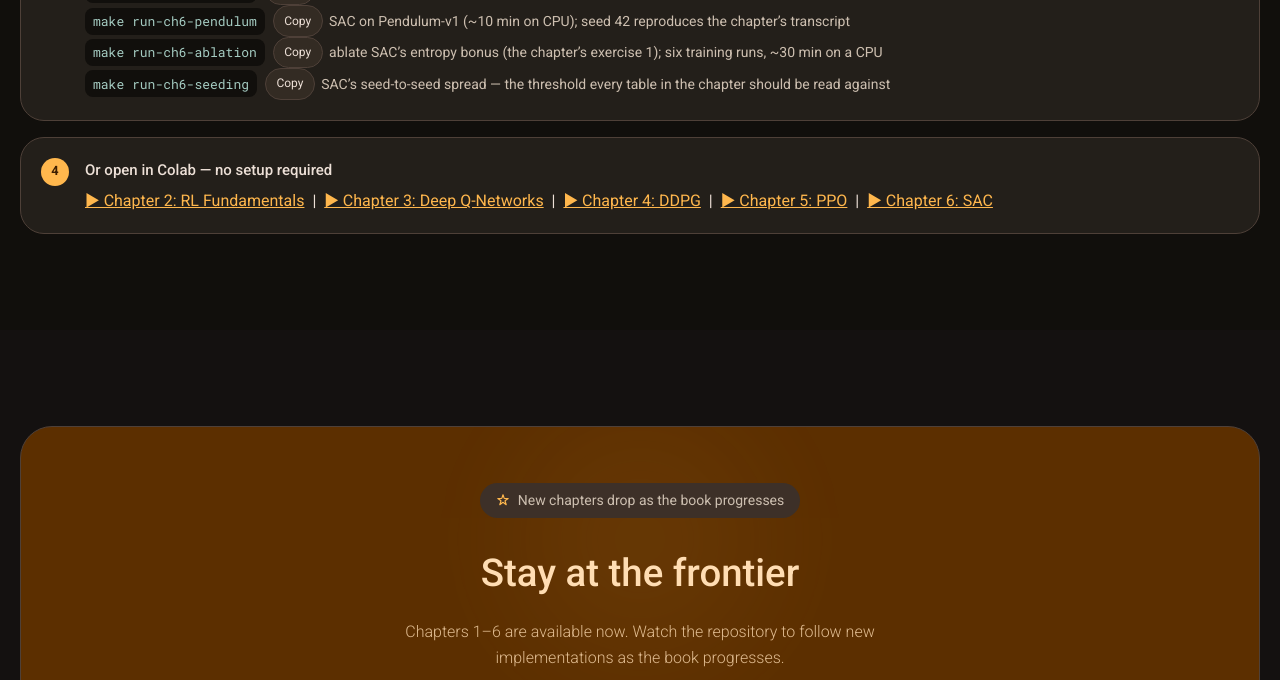
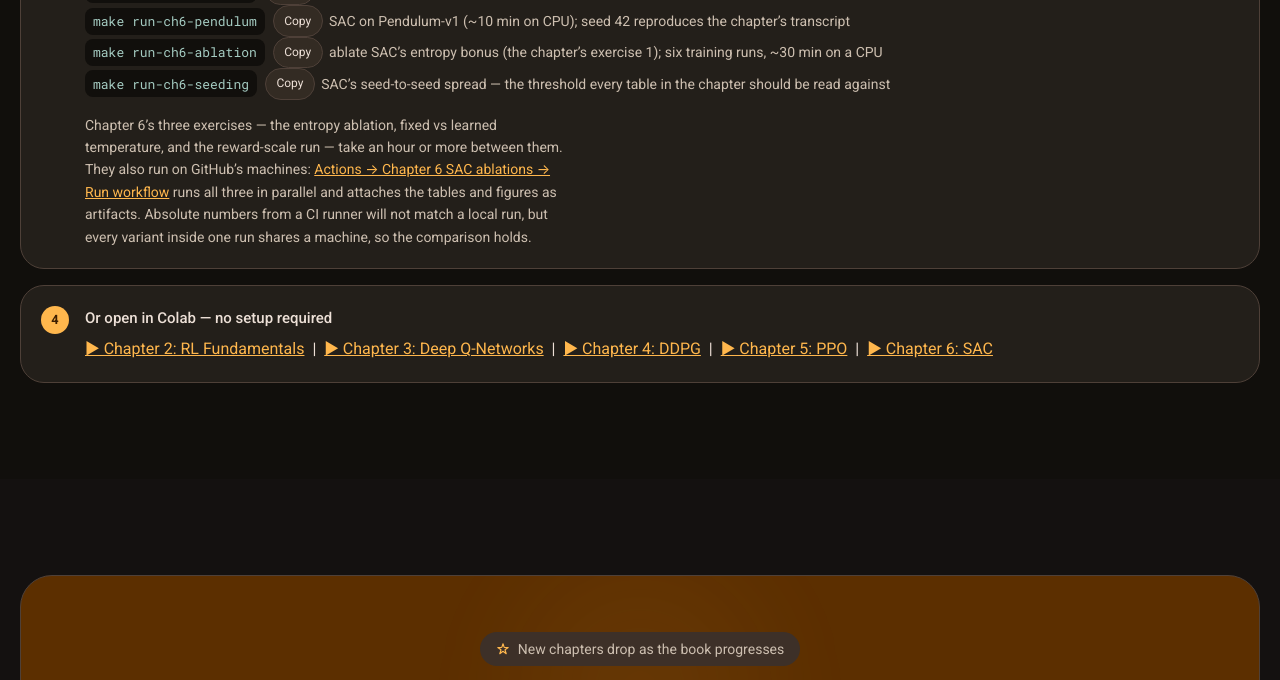
Before and after one commit to rshirale/rl-seminal-papers, a plain HTML site: page docs/index.html in a window 1280 px wide. Shown: the part 6341-7021 px from the top of the page. Drawn offline with Linux system fonts and the light colour scheme.

Commit message:
docs(site): point the chapter 6 quickstart at the ablation workflow
The three exercises now run on GitHub's machines as well as a laptop, and
the site only offered the local make targets. The note sits under the
chapter 6 commands rather than beside one of them, because the workflow
covers all three exercises and only the first has a command on the page.

It repeats the workflow header's caveat -- absolute numbers are
platform-bound, the within-run comparison is not -- so the page, the
workflow and the chapter README say the same thing about what a CI
result is worth.

.step-note is new: .cmd-note carries a left margin because it is built
to sit inline after a <code>, which is wrong for a standalone paragraph.
Same --on-sv token, so it themes with everything else.

llms.txt gets the matching line. It is the first entry there that is not
a file, which docs/README.md now says out loud.

```diff
--- a/docs/assets/css/site.css
+++ b/docs/assets/css/site.css
@@ -550,6 +550,7 @@
     }
     .step-body a { color: var(--primary); text-decoration: underline; }
     .cmd-note { color: var(--on-sv); font-size: 0.875rem; margin-left: 0.4rem; }
+    .step-note { color: var(--on-sv); font-size: 0.875rem; margin-top: 0.875rem; max-width: 62ch; }
 
     /* ── CTA ── */
     .cta-card {
--- a/docs/index.html
+++ b/docs/index.html
@@ -645,6 +645,7 @@
             <div class="copy-wrap"><code>make run-ch6-pendulum</code><button class="copy-button" type="button" data-copy="make run-ch6-pendulum">Copy</button></div><span class="cmd-note">SAC on Pendulum-v1 (~10 min on CPU); seed 42 reproduces the chapter’s transcript</span><br>
             <div class="copy-wrap"><code>make run-ch6-ablation</code><button class="copy-button" type="button" data-copy="make run-ch6-ablation">Copy</button></div><span class="cmd-note">ablate SAC’s entropy bonus (the chapter’s exercise 1); six training runs, ~30 min on a CPU</span><br>
             <div class="copy-wrap"><code>make run-ch6-seeding</code><button class="copy-button" type="button" data-copy="make run-ch6-seeding">Copy</button></div><span class="cmd-note">SAC’s seed-to-seed spread — the threshold every table in the chapter should be read against</span>
+            <p class="step-note">Chapter 6’s three exercises — the entropy ablation, fixed vs learned temperature, and the reward-scale run — take an hour or more between them. They also run on GitHub’s machines: <a href="https://github.com/rshirale/rl-seminal-papers/actions/workflows/ch06-ablations.yml" target="_blank" rel="noopener noreferrer">Actions → Chapter 6 SAC ablations → Run workflow</a> runs all three in parallel and attaches the tables and figures as artifacts. Absolute numbers from a CI runner will not match a local run, but every variant inside one run shares a machine, so the comparison holds.</p>
           </div>
         </div>
         <div class="step-row">
--- a/docs/llms.txt
+++ b/docs/llms.txt
@@ -85,6 +85,7 @@ The book takes a "Papers + Code" approach across 15 chapters and 3 parts:
 - Chapter 6 Seeding helper (reproducible runs, and a runnable seed-variance demo): https://github.com/rshirale/rl-seminal-papers/blob/main/src/part_2_methods/ch06_sac/seeding.py
 - Chapter 6 Pendulum training script: https://github.com/rshirale/rl-seminal-papers/blob/main/src/part_2_methods/ch06_sac/train_pendulum.py
 - Chapter 6 Entropy ablation, fixed-temperature comparison, and reward-scale experiment (the chapter's three exercises): https://github.com/rshirale/rl-seminal-papers/blob/main/src/part_2_methods/ch06_sac/ablation.py
+- Chapter 6 Run the three ablations on GitHub Actions instead of a laptop (manual dispatch; tables and figures uploaded as artifacts): https://github.com/rshirale/rl-seminal-papers/actions/workflows/ch06-ablations.yml
 
 ## Author
 
```
Also changed, not shown: docs/README.md.
